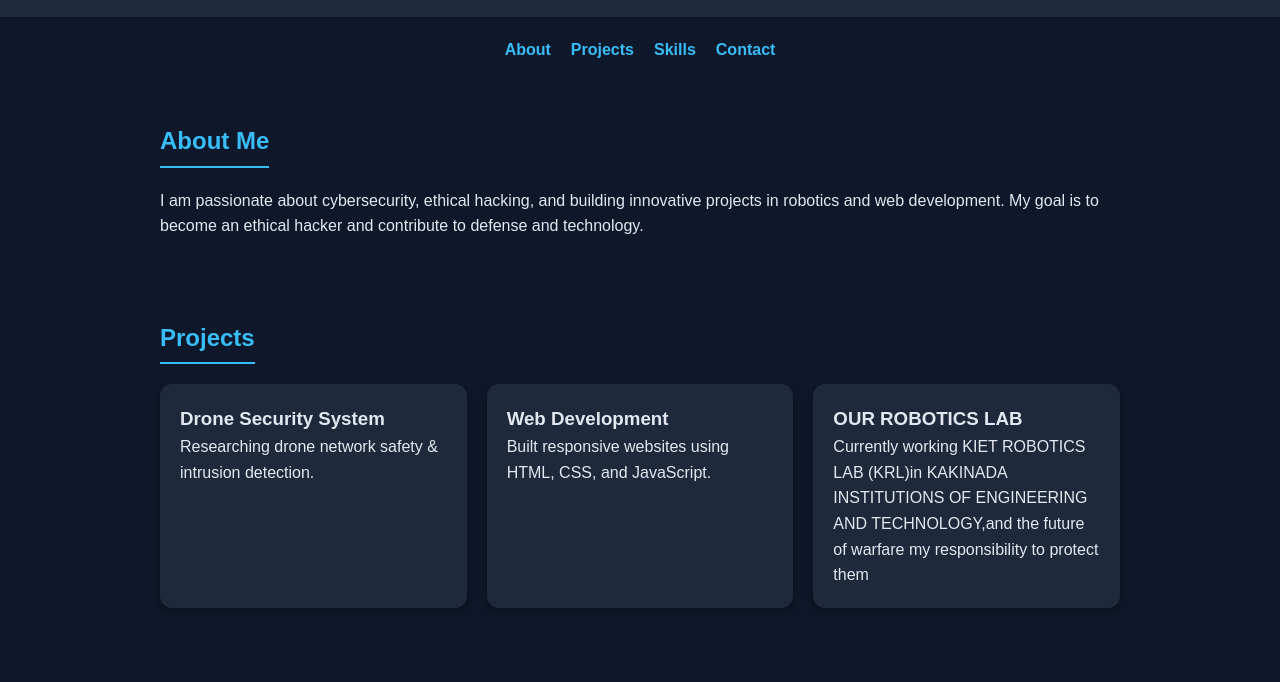
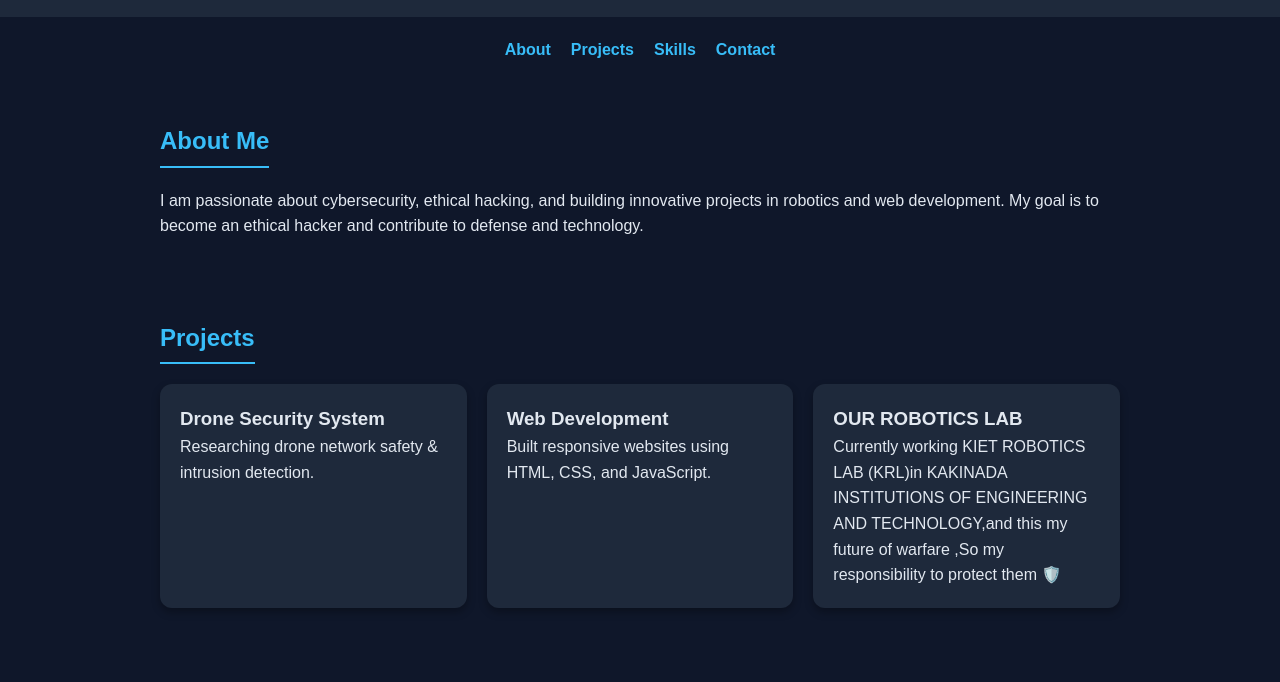
Before and after one commit to naguballa77/naguballa77.github.io, a plain HTML site: page index.html in a window 1280 px wide. Shown: the part 118-800 px from the top of the page. Drawn offline with Linux system fonts and the light colour scheme.

Commit message:
Update index.html

```diff
--- a/index.html
+++ b/index.html
@@ -157,7 +157,7 @@
       </div>
       <div class="card">
         <h3>  OUR ROBOTICS LAB</h3>
-<p>Currently working KIET ROBOTICS LAB (KRL)in KAKINADA INSTITUTIONS OF ENGINEERING AND TECHNOLOGY,and the future of warfare my responsibility to protect them </p>
+<p>Currently working KIET ROBOTICS LAB (KRL)in KAKINADA INSTITUTIONS OF ENGINEERING AND TECHNOLOGY,and this my  future of warfare ,So my responsibility to protect them 🛡️</p>
     </div>
   </section>
 
```
